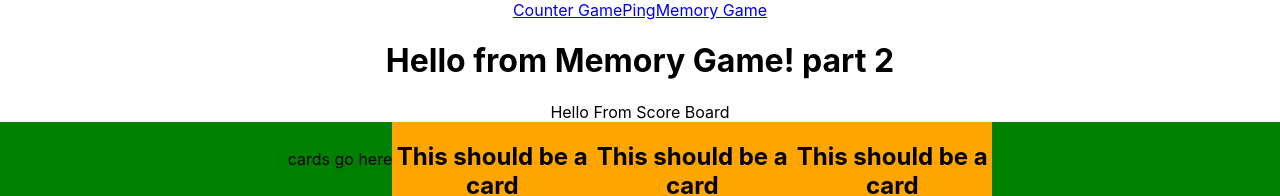
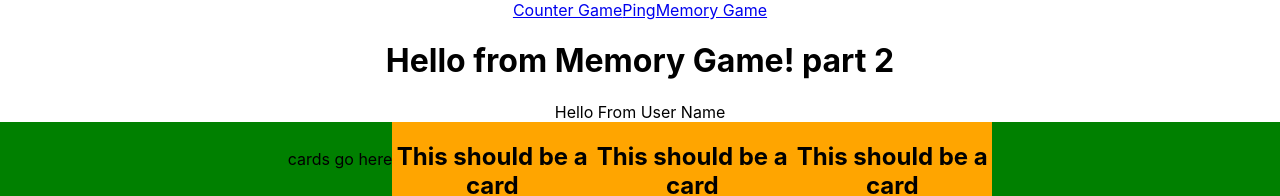
Before and after one commit to DigitalCraftsStudents/dev-arcade, a React (Create React App) app in the folder client/: page /memory in a window 1280 px wide. Shown: the top 196 px of the page. Built offline with nearby package versions, Linux system fonts and the light colour scheme.

Commit message:
changed scoreboard to user name

```diff
--- a/client/src/games/memory/components/ScoreBoard.jsx
+++ b/client/src/games/memory/components/ScoreBoard.jsx
@@ -4,7 +4,7 @@ import './Card.css';
 function ScoreBoard() {
     return(
         <div>
-            Hello From Score Board
+            Hello From User Name
         </div>
     )
 }
```
